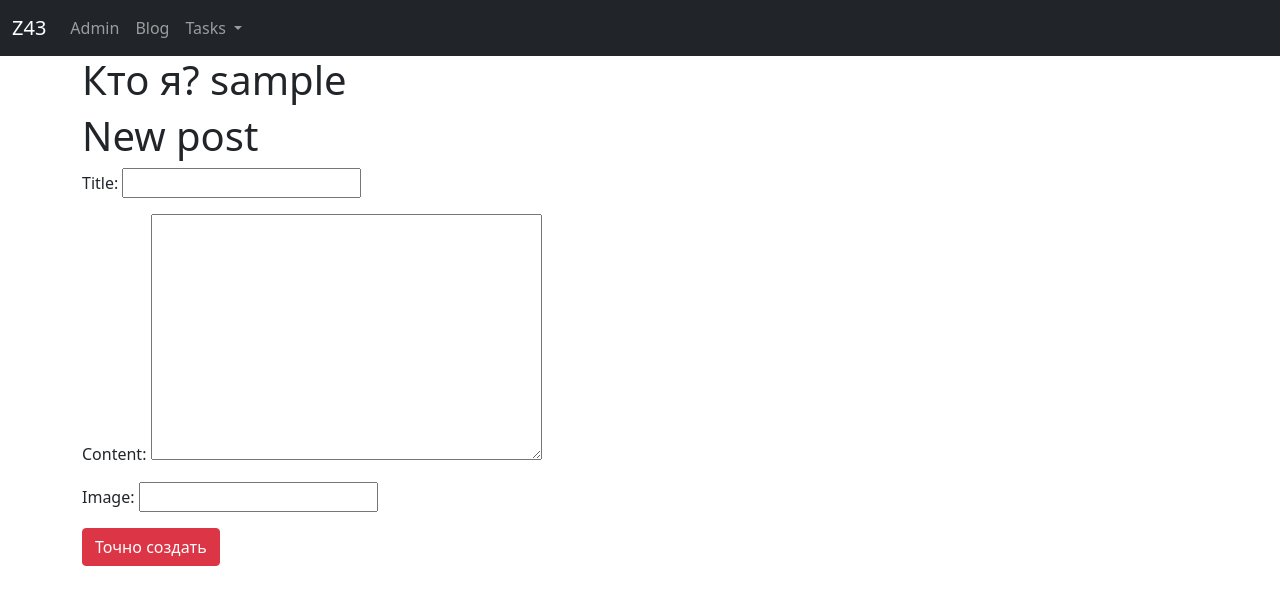
After one commit to alexander-sidorov/tms-z43, a Django app: page /b/new/ in a window 1280 px wide. The commit adds this page. Shown: the top 605 px of the page. Run offline with Django 3.2, Linux system fonts and the light colour scheme; the visitor is signed in with stand-in values (Sample User, id 1); parts of the project's set-up code (start-up, migrations or seed data) failed here and were passed over.

Commit message:
allow to create posts with author auto assignment

```diff
--- /dev/null
+++ b/src/applications/blog/templates/blog/post_form.html
@@ -0,0 +1,12 @@
+{% extends "_base.html" %}
+
+{% block title %}New post{% endblock %}
+
+{% block heading %}New post{% endblock %}
+
+{% block main %}
+    <form action="/b/new/" method="post">
+        {{ form.as_p }}
+        <button class="btn btn-danger" type="submit">Точно создать</button>
+    </form>
+{% endblock %}
--- a/src/applications/blog/urls.py
+++ b/src/applications/blog/urls.py
@@ -4,6 +4,7 @@ from . import views
 
 urlpatterns = [
     path("", views.PostListView.as_view()),
+    path("new/", views.PostCreateView.as_view()),
     path("p/<int:pk>/", views.PostDetailView.as_view()),
     path("p/<int:pk>/delete/", views.PostDeleteView.as_view()),
 ]
--- a/src/applications/blog/views.py
+++ b/src/applications/blog/views.py
@@ -1,3 +1,5 @@
+from django.contrib.auth.mixins import LoginRequiredMixin
+from django.views.generic import CreateView
 from django.views.generic import DeleteView
 from django.views.generic import DetailView
 from django.views.generic import ListView
@@ -13,6 +15,18 @@ class PostDetailView(DetailView):
     model = Post
 
 
-class PostDeleteView(DeleteView):
+class PostDeleteView(LoginRequiredMixin, DeleteView):
     model = Post
     success_url = "/b/"
+
+
+class PostCreateView(LoginRequiredMixin, CreateView):
+    fields = ["title", "content", "image"]
+    model = Post
+    success_url = "/b/"
+
+    def form_valid(self, form):
+        r = super().form_valid(form)
+        self.object.author = self.request.user
+        self.object.save()
+        return r
--- a/src/project/templates/_base.html
+++ b/src/project/templates/_base.html
@@ -20,6 +20,11 @@
         </button>
         <div class="collapse navbar-collapse" id="navbarSupportedContent">
             <ul class="navbar-nav me-auto mb-2 mb-lg-0">
+                {% if request.user.is_staff %}
+                    <li class="nav-item">
+                        <a class="nav-link" aria-current="page" href="{% url 'admin:index' %}">Admin</a>
+                    </li>
+                {% endif %}
                 <li class="nav-item">
                     <a class="nav-link" aria-current="page" href="/b/">Blog</a>
                 </li>
@@ -54,6 +59,7 @@
 </nav>
 
 <main class="container">
+    <h1>Кто я? {{ request.user }}</h1>
     <div class="row">
         <div class="col">
             <h1>{% block heading %}{% endblock %}</h1>
```
Also changed, not shown: src/applications/blog/templates/blog/post_list.html (+9 -0 lines).
